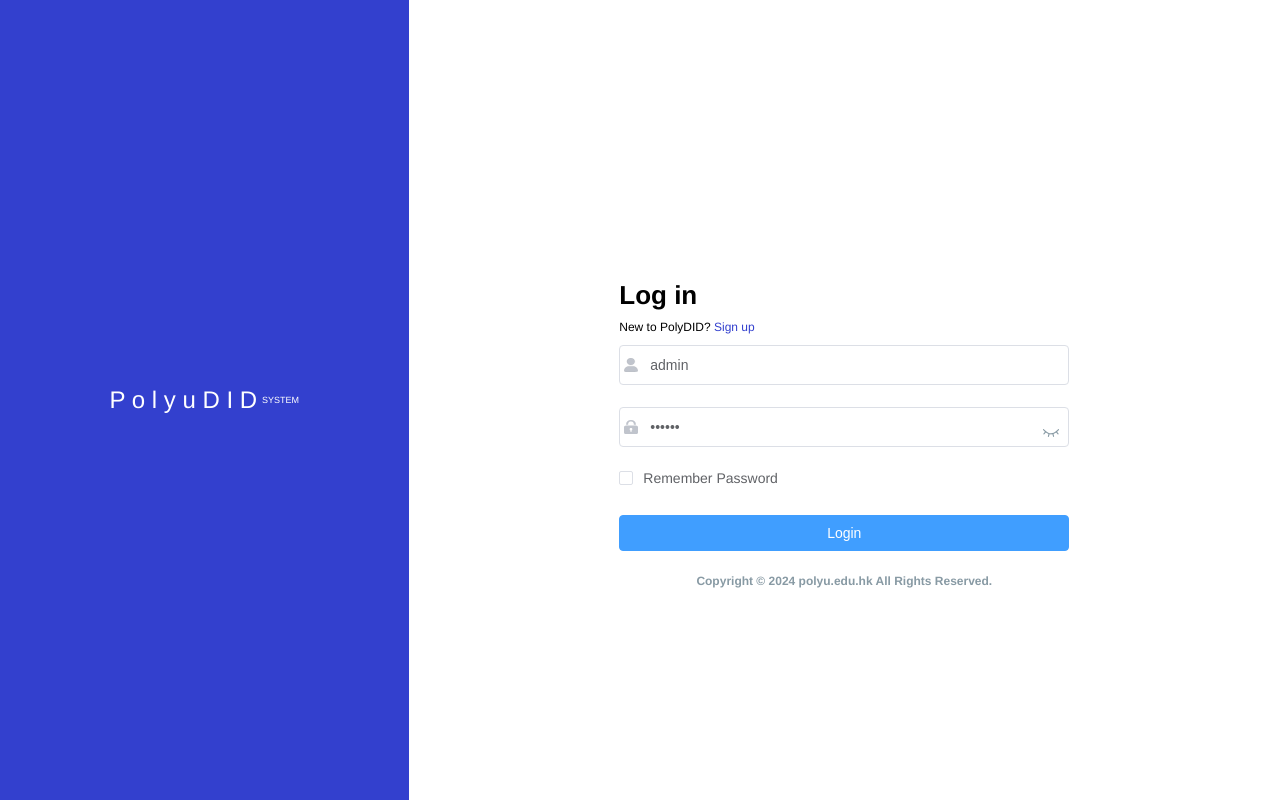
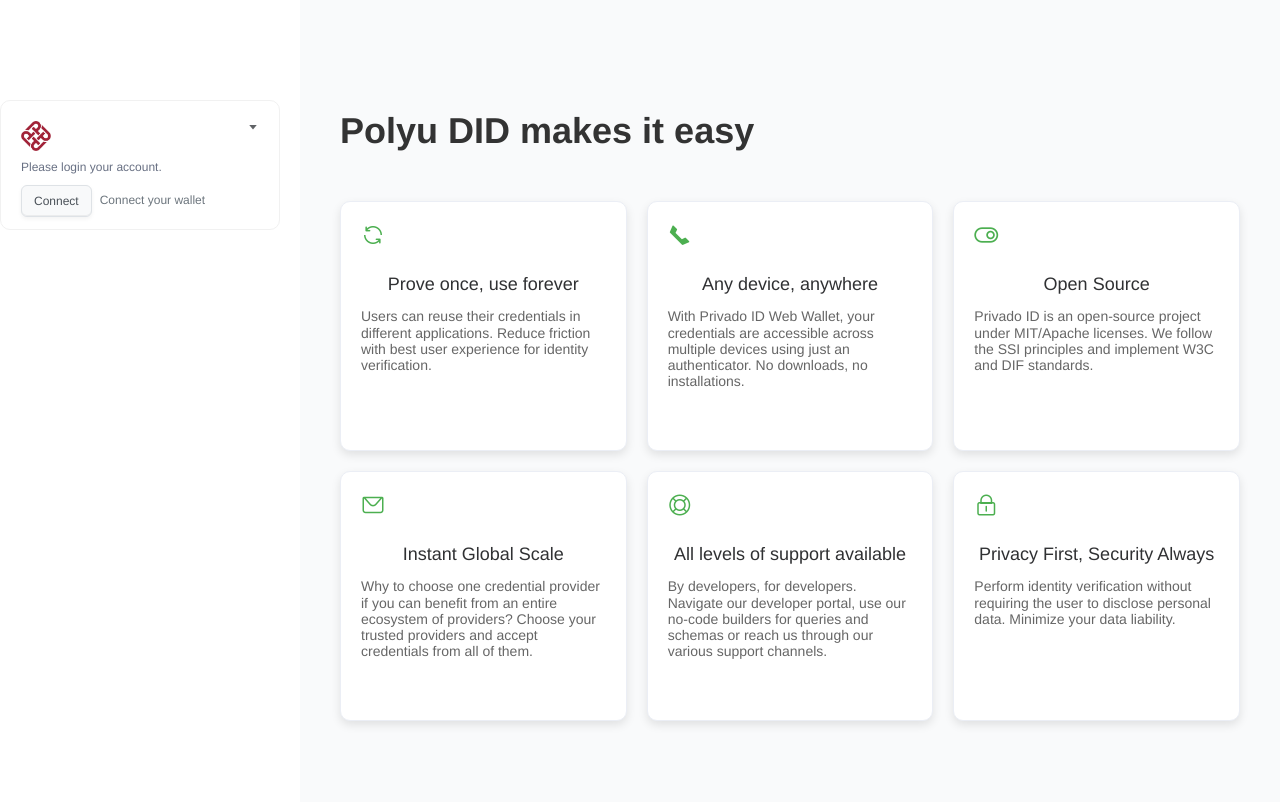
Before and after one commit to CXYALEX/DIDSYSTEM, a Vue app: page /#/dashboard in a window 1280 px wide. Before the commit this address led to /#/login. Shown: the top 802 px of the page. Built offline with nearby package versions, Linux system fonts and the light colour scheme.

Commit message:
fix homepage

```diff
--- a/src/layout/components/Sidebar/index.vue
+++ b/src/layout/components/Sidebar/index.vue
@@ -14,23 +14,27 @@
               Home
             </el-dropdown-item>
           </router-link>
-          <a target="_blank" href="https://github.com/PanJiaChen/vue-admin-template/">
+          <a target="_blank" href="https://github.com/CXYALEX/DIDSYSTEM">
             <el-dropdown-item>Github</el-dropdown-item>
           </a>
-          <a target="_blank" href="https://panjiachen.github.io/vue-element-admin-site/#/">
-            <el-dropdown-item>Docs</el-dropdown-item>
-          </a>
+          <el-dropdown-item divided @click.native="login">
+            <span style="display:block;">Log In</span>
+          </el-dropdown-item>
           <el-dropdown-item divided @click.native="logout">
             <span style="display:block;">Log Out</span>
           </el-dropdown-item>
         </el-dropdown-menu>
       </el-dropdown>
       <div class="content">
-        user login data
+      <template v-if="name">
+        User Name: {{ name }}
+      </template>
+      <template v-else>
+        Please login your account.
+      </template>
     </div>
-
       <div class="detail">
-        <div class="conection" @click="connectWallet">DID</div><span>{{ web3account ? web3account : "请连接您的账户" }}</span>
+        <div class="conection" @click="connectWallet">Connect</div><span>{{ web3account ? web3account : "Connect your wallet" }}</span>
       </div>
     </div>
     <!-- <el-scrollbar wrap-class="scrollbar-wrapper">
@@ -63,7 +67,8 @@
       'sidebar',
       'permission_routes',
       'avatar',
-      "web3account"
+      "web3account",
+      'name'
     ]),
     routes() {
       let result = []
@@ -96,6 +101,11 @@
       return !this.sidebar.opened
     },
     async logout() {
+      await this.$store.dispatch('user/logout')
+      await this.$store.commit('web3/RESET_STATE');
+      this.$router.push(`/login?redirect=${this.$route.fullPath}`)
+    },
+    async login() {
       await this.$store.dispatch('user/logout')
       await this.$store.commit('web3/RESET_STATE');
       this.$router.push(`/login?redirect=${this.$route.fullPath}`)
@@ -229,27 +239,50 @@
   align-items: center;
   font-size: 12px;
   font-weight: 400;
+
   div {
-        width: 50px;
-        height: 30px;
-        font-size: 12px;
-        font-weight: 400;
-        text-align: center;
+    // 按钮基础样式
+    width: auto;  // 改为自适应宽度
+    height: 32px;
+    padding: 0 12px;
+    background: #f8f9fa;  // 淡灰色背景
+    border: 1px solid #dee2e6;
+    border-radius: 6px;
+    color: #495057;  // 深灰色文字
+    font-weight: 500;
     line-height: 30px;
-        border: 1px solid #f1f1f1;
-        border-radius: 5px;
-        margin-right: 5px;
     cursor: pointer;
+    transition: all 0.2s ease;
+    position: relative;
+
+    // 立体阴影效果
+    box-shadow: 0 2px 4px rgba(0, 0, 0, 0.05),
+                inset 0 -1px 0 rgba(0, 0, 0, 0.05);
+
+    // 鼠标悬停效果
     &:hover {
-          border: 1px solid #687083;
-          color: #687083;
+      background: #e9ecef;
+      border-color: #ced4da;
+      box-shadow: 0 2px 6px rgba(0, 0, 0, 0.08),
+                  inset 0 -1px 0 rgba(0, 0, 0, 0.1);
+      transform: translateY(-1px);
+    }
+
+    // 点击效果
+    &:active {
+      transform: translateY(1px);
+      box-shadow: inset 0 2px 4px rgba(66, 62, 62, 0.05);
     }
   }
+
   span {
-        white-space: nowrap;       /* 防止文本换行 */
-        overflow: hidden;          /* 隐藏超出部分 */
-        text-overflow: ellipsis;   /* 超出的文本显示省略号 */
+    white-space: nowrap;
+    overflow: hidden;
+    text-overflow: ellipsis;
+    margin-left: 8px;  // 增加间隔
+    color: #6c757d;  // 与按钮颜色协调
   }
 }
+
   }
 </style>
--- a/src/layout/index.vue
+++ b/src/layout/index.vue
@@ -3,11 +3,12 @@
     <!-- <div v-if="device==='mobile'&&sidebar.opened" class="drawer-bg" @click="handleClickOutside" /> -->
     <sidebar class="sidebar-container" />
     <div class="main-container">
-      <!-- <div :class="{'fixed-header':fixedHeader}">
-        <navbar />
-      </div> -->
-      <app-main />
-    </div>
+  <!-- 新增内容包裹层 -->
+  <div class="content-wrapper">
+    <app-main />
+  </div>
+</div>
+
   </div>
 </template>
 
@@ -117,6 +118,38 @@
     width: 100%;
   }
   .main-container {
-    background-color: #f9fafb;
+  // 保持原有布局逻辑
+  background-color: #f9fafb;
+  margin-left: $sideBarWidth;
+  transition: margin 0.28s;
+
+  // 新增弹性布局保证高度撑满
+  display: flex;
+  min-height: calc(100vh - 60px); // 根据实际头部高度调整
+
+  .content-wrapper {
+    width: 100%;
+    max-width: 1200px;    // 控制最大内容宽度
+    margin: 0 auto;       // 水平居中
+    padding: 20px;        // 内容边距
+
+    // 响应式处理
+    @media (max-width: 992px) {
+      max-width: 90%;
+      padding: 15px;
+    }
+    @media (max-width: 768px) {
+      max-width: 100%;
+      padding: 10px;
+    }
   }
+
+  // 移动端适配
+  &.mobile {
+    .content-wrapper {
+      margin-left: 0;
+    }
+  }
+}
+
 </style>
--- a/src/permission.js
+++ b/src/permission.js
@@ -8,7 +8,7 @@
 import { resetRouter } from '@/router';
 NProgress.configure({ showSpinner: false }) // NProgress Configuration
 
-const whiteList = ['/login', '/register'] // no redirect whitelist /register页面也需要添加在这儿
+const whiteList = ['/login', '/register', '/dashboard'] // no redirect whitelist /register页面也需要添加在这儿
 
 //Vue Router 的导航守卫，它在每次路由发生变化（页面跳转）之前执行，用于拦截导航，执行一些逻辑后决定是否允许跳转、重定向或阻止导航。
 //自动触发：当用户通过 Vue Router 导航时（如点击链接或调用 this.$router.push()），会自动调用 router.beforeEach。
```
Also changed, not shown: src/router/index.js (+0 -45 lines), 1 other file (tests, documents, lock files or other folders). Lines whose indentation alone changed are shown as unchanged.
